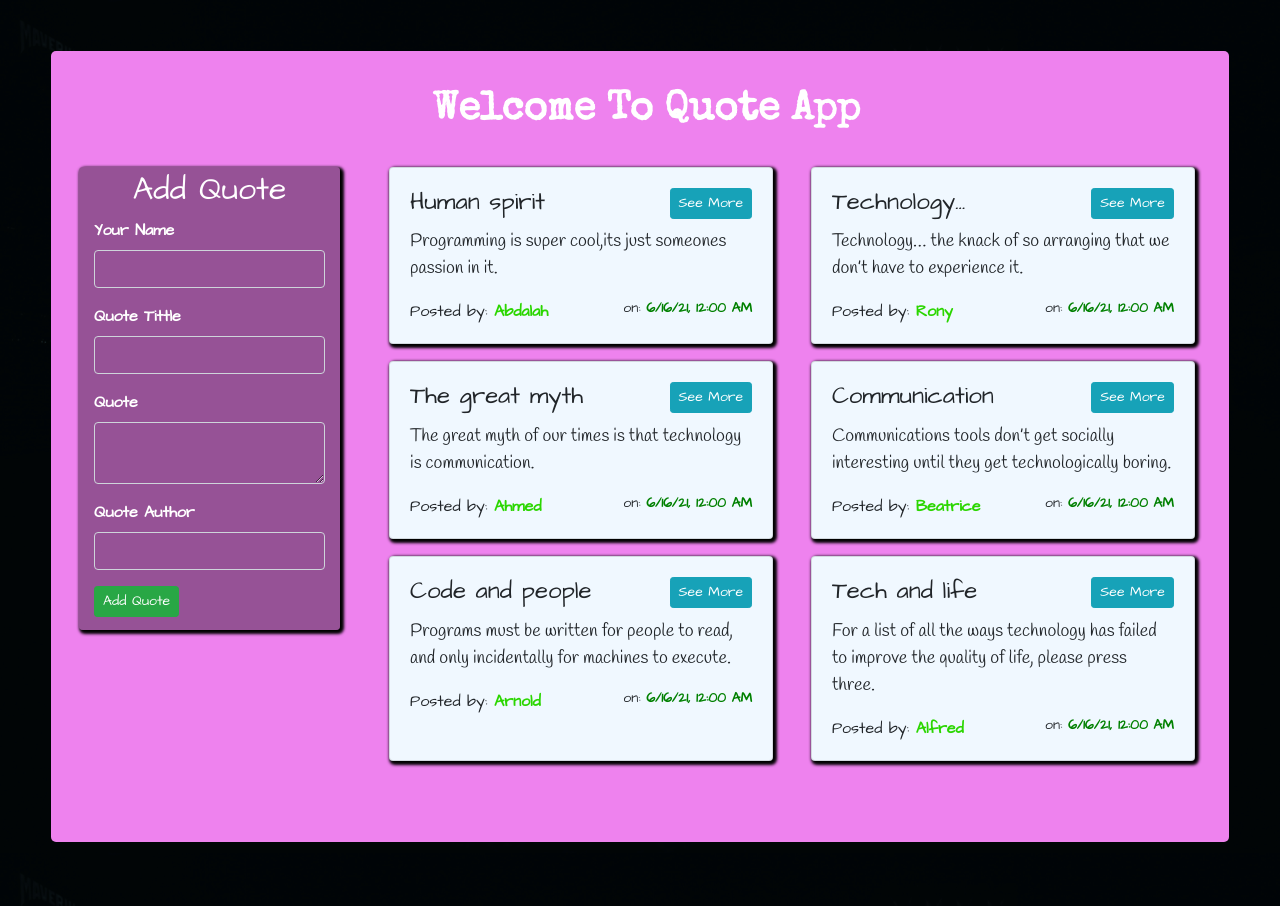
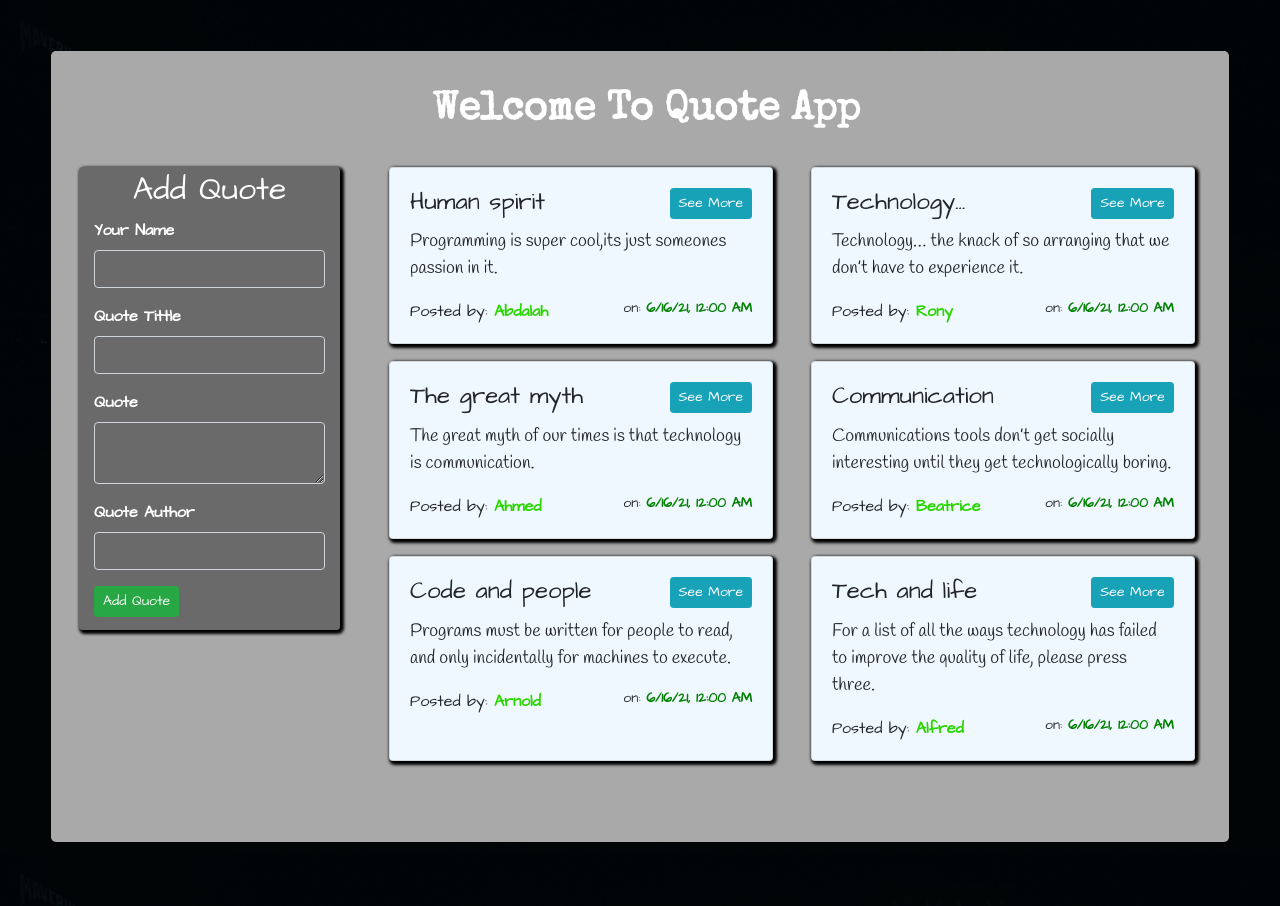
Before and after one commit to Habib001-coder/Quote-app, an Angular app: page / in a window 1280 px wide. Built offline with nearby package versions, Linux system fonts and the light colour scheme; a web font is replaced by a local one; what @sweetalert2/ngx-sweetalert2 would draw is missing.

Commit message:
add the modification

```diff
--- a/src/app/quotes/quotes.component.css
+++ b/src/app/quotes/quotes.component.css
@@ -13,7 +13,7 @@ span{
   font-family: 'Architects Daughter', cursive;
 }
 .overlay{
-  background-color:violet;
+  background-color:darkgrey;
   border-radius: 5px;
   margin-top:4%;
   margin-left: 4%;
```
